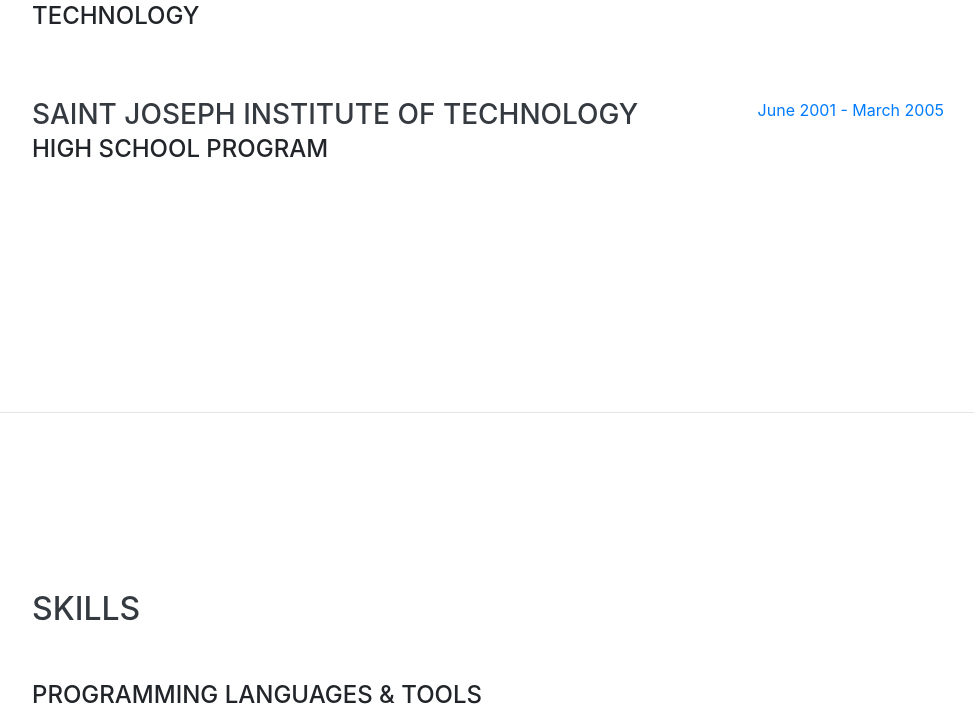
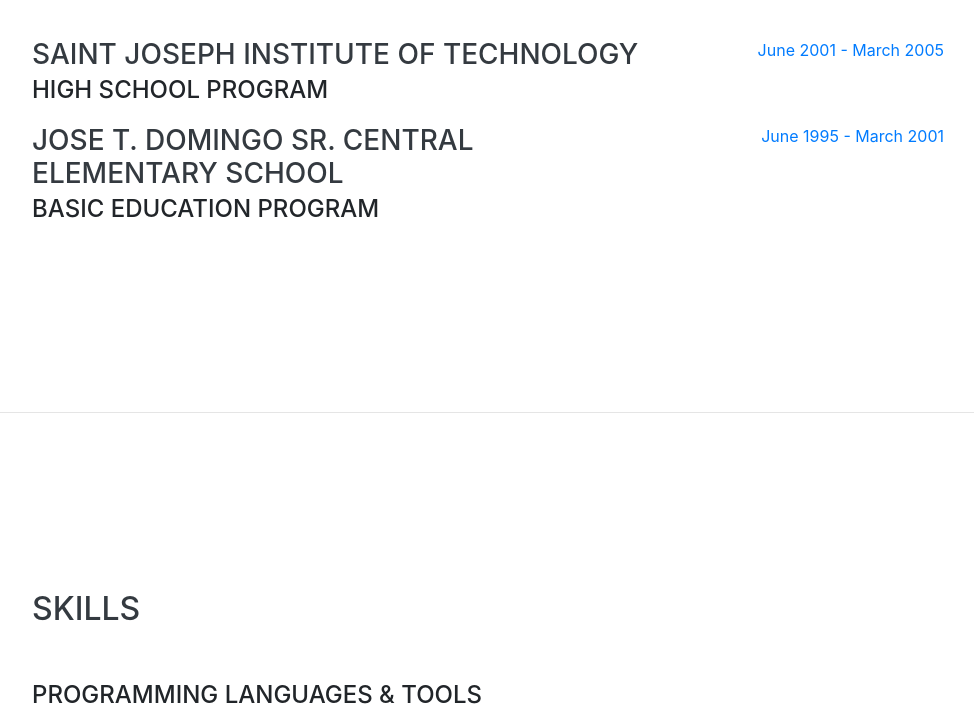
Before and after one commit to amacalawi/profile, a website with bundled scripts: page index.html in a window 1280 px wide. Shown: the part 2840-3558 px from the top of the page, without its empty margins (288-1262 px from the left). Built offline with nearby package versions, Linux system fonts and the light colour scheme; a web font is replaced by a local one.

Commit message:
merge changes

```diff
--- a/index.html
+++ b/index.html
@@ -215,6 +215,16 @@
           </div>
         </div>
 
+        <div class="resume-item d-flex flex-column flex-md-row justify-content-between">
+          <div class="resume-content">
+            <h3 class="mb-0">Jose T. Domingo Sr. Central Elementary School</h3>
+            <div class="subheading mb-3">Basic Education Program</div>
+          </div>
+          <div class="resume-date text-md-right">
+            <span class="text-primary">June 1995 - March 2001</span>
+          </div>
+        </div>
+
       </div>
     </section>
 
```
